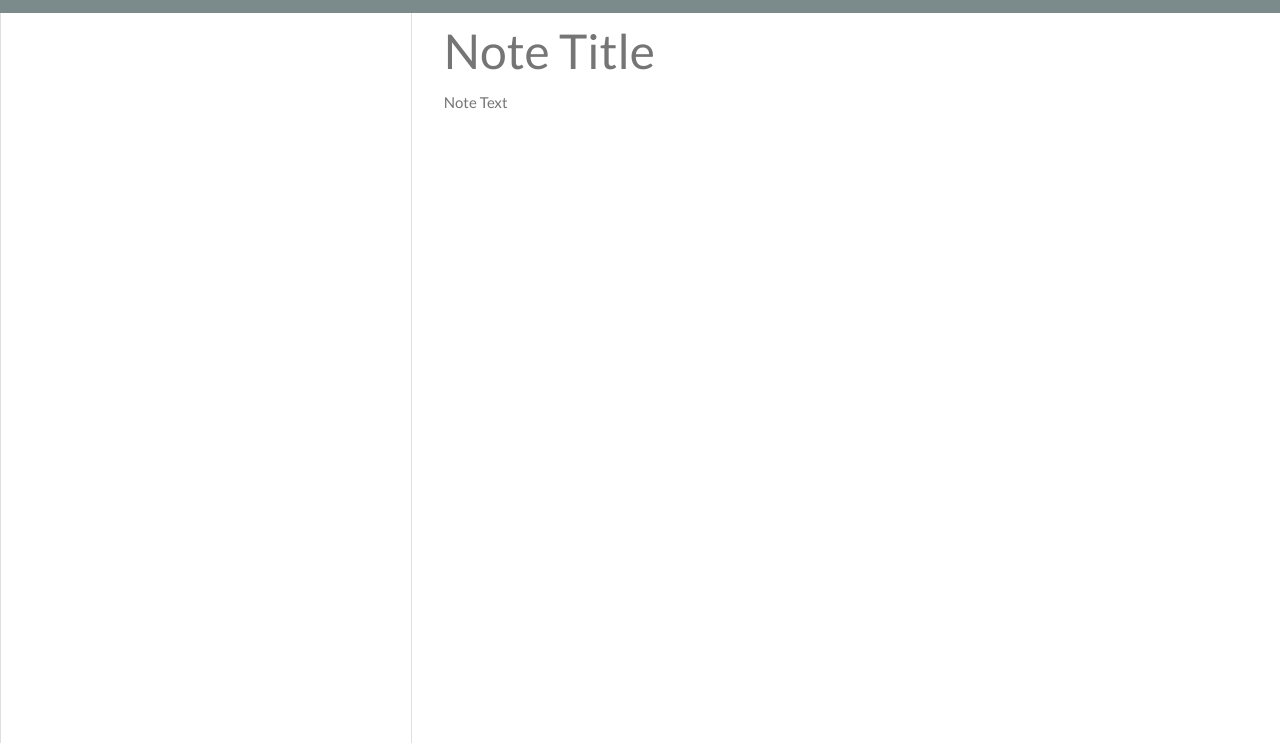
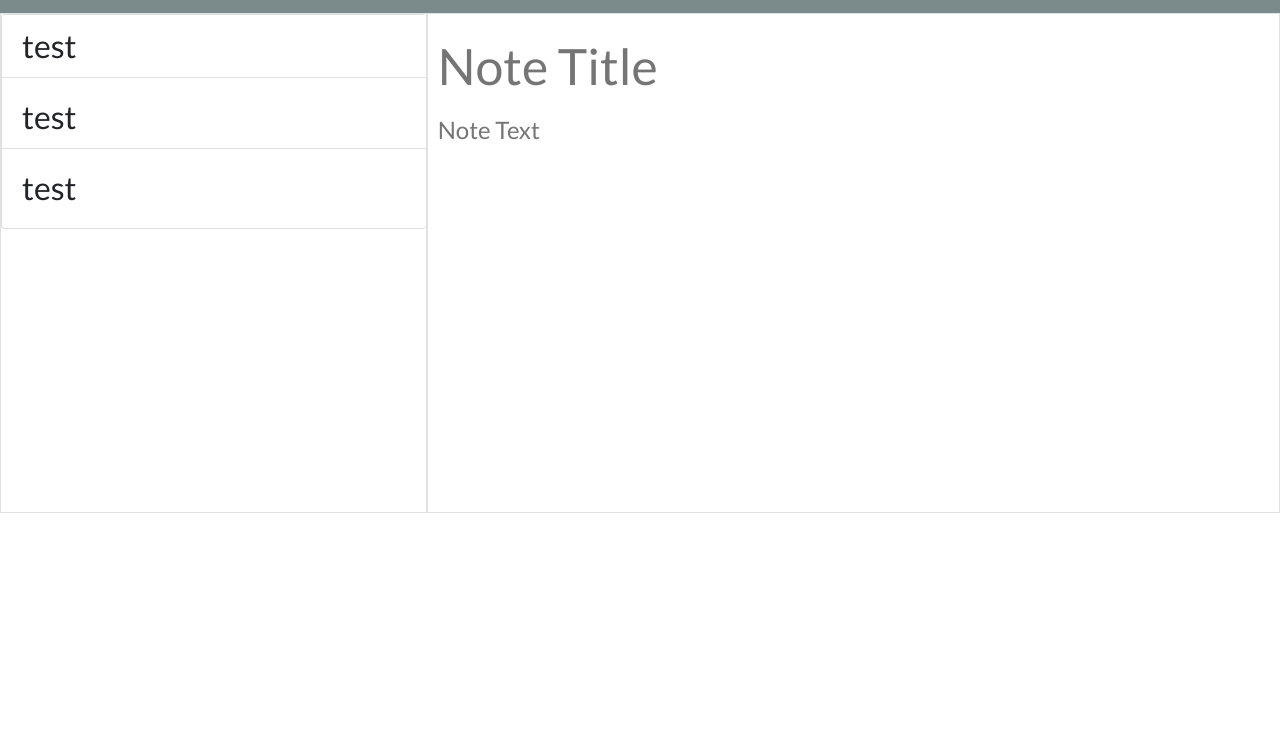
Before and after one commit to raealejandrino/note-taker, a website: page public/notes.html in a window 1280 px wide. Shown: the part 58-806 px from the top of the page. Drawn offline with nearby package versions, Linux system fonts and the light colour scheme; no server answers.

Commit message:
Fixed note styling

```diff
--- a/public/assets/css/styles.css
+++ b/public/assets/css/styles.css
@@ -16,6 +16,10 @@ body {
   cursor: pointer;
 }
 
+.note-title {
+  color: red!important;
+}
+
 .note-textarea,
 .note-title {
   color: #000000;
@@ -31,9 +35,10 @@ body {
 }
 
 .note-title {
-  height: 50px;
+  /* height: 50px; */
   margin-top: 13px;
-  font-size: 3rem;
+  font-size: 50px!important;
+  color: red;
 }
 
 .note-title:read-only,
--- a/public/notes.html
+++ b/public/notes.html
@@ -26,24 +26,40 @@
         <i class="fas fa-plus text-light new-note"></i>
       </div>
     </nav>
-    <div class="container-fluid">
-      <div class="row">
-        <div class="col-4 list-container">
-          <div class="card">
-            <ul class="list-group"></ul>
+
+
+    <div class="container-fluid" style="min-height: 500px;">
+
+
+
+      <div class="row" style="height: 500px;">
+        <div class="col-4 border p-0">
+          <div class="card w-100 border-right-0">
+            <ul class="list-group list-group-flush">
+              <li class="list-group-item h3">test</li>
+              <li class="list-group-item h3">test</li>
+              <li class="list-group-item h3">test</li>
+
+            </ul>
           </div>
         </div>
-        <div class="col-8">
+
+
+        <div class="col-8 d-flex flex-column p-2 border">
           <input
-            class="note-title"
+            class="note-title display-4"
             placeholder="Note Title"
             maxlength="28"
             type="text"
+            style="border: 0px;"
           />
-          <textarea class="note-textarea" placeholder="Note Text"></textarea>
+          <textarea class="note-textarea" placeholder="Note Text" style="border: 0px; font-size: 1.5rem;"></textarea>
         </div>
+
       </div>
     </div>
+
+
     <script src="/assets/js/index.js"></script>
   </body>
 </html>
--- a/routes/htmlRoutes/index.js
+++ b/routes/htmlRoutes/index.js
@@ -12,3 +12,5 @@ router.get('/notes', (req, res) => {
 router.get('*', (req, res) => {
     res.sendFile(path.join(__dirname, '../../public/index.html'));
 });
+
+module.exports = router;
```
Also changed, not shown: server.js (added, +19 -0 lines).
